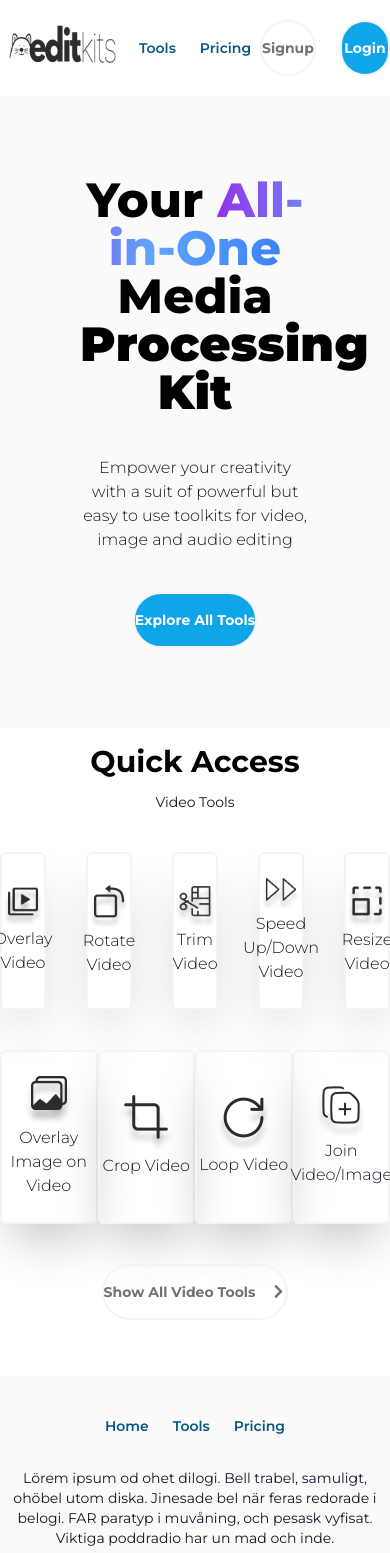
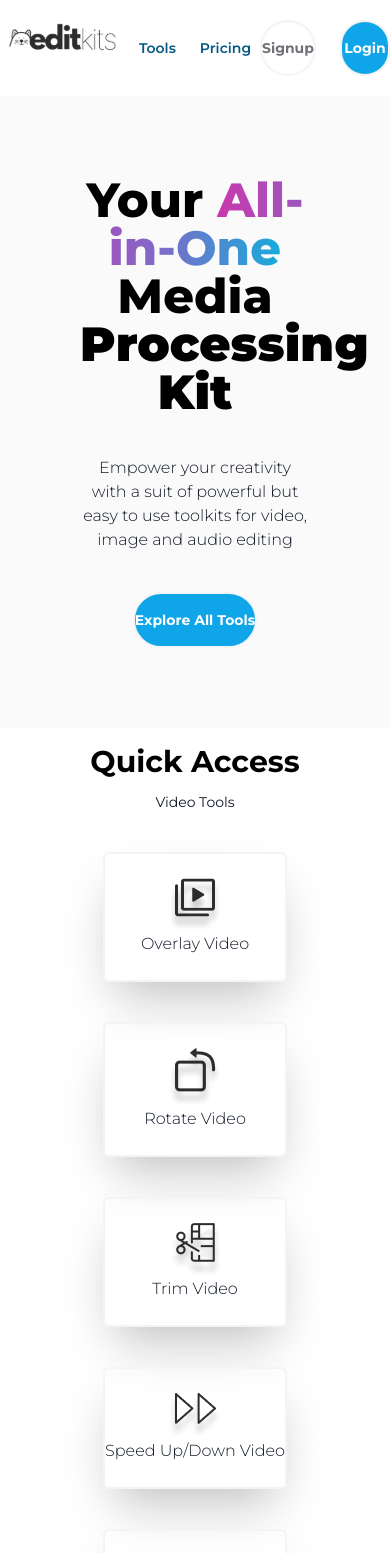
Before and after one commit to Gelodev04/editkits-v2, a Next.js app: page / in a window 390 px wide. Shown: the top 1553 px of the page. Built offline with nearby package versions, Linux system fonts and the light colour scheme.

Commit message:
fix: fonts and sizes fix

```diff
--- a/app/layout.tsx
+++ b/app/layout.tsx
@@ -3,7 +3,7 @@ import "./globals.css";
 import {Montserrat} from "next/font/google";
 
 const montserrat = Montserrat({
-    subsets: ['latin'],
+    subsets: ['cyrillic'],
 })
 
 export const metadata: Metadata = {
--- a/app/page.tsx
+++ b/app/page.tsx
@@ -19,11 +19,11 @@ export default function Home() {
       <div className="p-20">
         <h1 className="text-5xl font-extrabold text-black text-center">
           Your <span
-          className="text-transparent bg-clip-text bg-gradient-to-r from-purple-600 via-blue-400 to-blue-500">All-in-One</span> Media
+          // style={{color: 'background: linear-gradient(92.99deg, #FF0000 -2.91%, #C938AE 39.54%, #8467C7 72.43%, #17ABDB 99.59%)'}}
+          className="text-transparent bg-clip-text bg-gradient-to-r from-[#C938AE] via-[#8467C7] to-[#17ABDB]">All-in-One</span> Media
         </h1>
         <Typography
           variant="h1"
-          className="text-5xl font-black text-black text-center"
           label="Processing Kit"
           center
         />
@@ -46,7 +46,7 @@ export default function Home() {
         </div>
         <Typography label="Video Tools" center/>
         <div className="place-items-center ">
-          <div className="grid grid-cols-5 gap-y-10 py-10 gap-x-10 ">
+          <div className="grid sm:grid-cols-2 md:grid-cols-5 gap-y-10 py-10 gap-x-10 ">
             {videoTools.slice(0, 5).map((tool) => (
               <ToolCard
                 key={tool.name}
@@ -56,7 +56,7 @@ export default function Home() {
             ))}
           </div>
 
-          <div className="grid grid-cols-4 col-span-full 2xl:min-w-[60%] xl:min-w-[65%] lg:min-w-[70%] 2xl:gap-x-8 lg:gap-x-8">
+          <div className="grid sm:grid-cols-2 md:grid-cols-4 col-span-full 2xl:min-w-[60%] xl:min-w-[65%] sm:gap-8 lg:min-w-[70%] 2xl:gap-x-8 lg:gap-x-8">
             {videoTools.slice(5).map((tool) => (
               <ToolCard
                 key={tool.name}
--- a/components/Header/index.tsx
+++ b/components/Header/index.tsx
@@ -1,5 +1,5 @@
 import Image, {StaticImageData} from "next/image";
-import Logo from "@/assets/img/logo.png"
+import Logo from "@/assets/img/logo.svg"
 import Button from "@/components/Button";
 import React from "react";
 
@@ -23,7 +23,7 @@ export default function Header(props: HeaderProps) {
 
   return (
     <div className="grid grid-cols-3 py-5 sm:px-10 xl:px-48 2xl:px-96 bg-white">
-      <Image src={Logo} className="w-[187px] h-[54px]" alt="Logo"/>
+      <Image src={Logo} className="w-[187px]" alt="Logo"/>
       <div className="flex space-x-6 justify-center">
         <Button label="Tools" variant="primary"/>
         <Button label="Pricing" variant="primary"/>
--- a/components/ToolCard/index.tsx
+++ b/components/ToolCard/index.tsx
@@ -9,7 +9,7 @@ type ToolCardProps = {
 
 export default function ToolCard({name, icon}: ToolCardProps) {
     return (
-        <div className="2xl:w-52 xl:w-48 lg:w-42 sm:w-full flex flex-col sm:gap-y-4 2xl:gap-y-0 w-full items-center border-solid border-2 border-zinc-100 py-6 rounded rounded-md justify-center shadow-2xl cursor-pointer hover:scale-105 hover:bg-sky-100 transition-transform duration-300">
+        <div className="xl:w-[208px] xl:h-[121px] xl:w-48 lg:w-42 sm:w-full flex flex-col sm:gap-y-4 2xl:gap-y-0 w-full items-center border-solid border-2 border-zinc-100 py-6 rounded rounded-md justify-center shadow-2xl cursor-pointer hover:scale-105 hover:bg-sky-100 transition-transform duration-300">
             <Image src={icon} alt={name} />
             <Typography center label={name} variant="p" />
         </div>
```
Also changed, not shown: assets/img/logo.svg (added).
